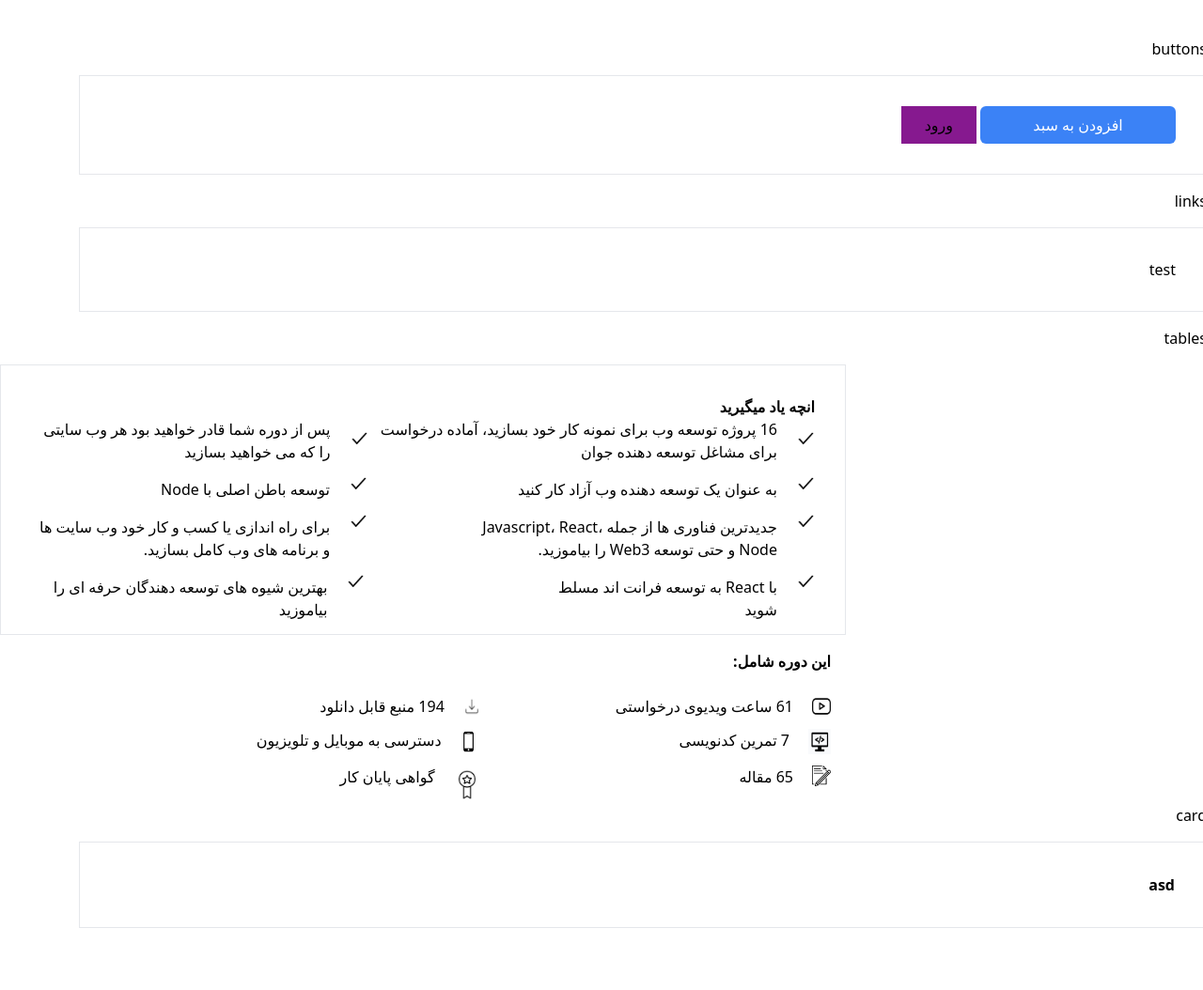
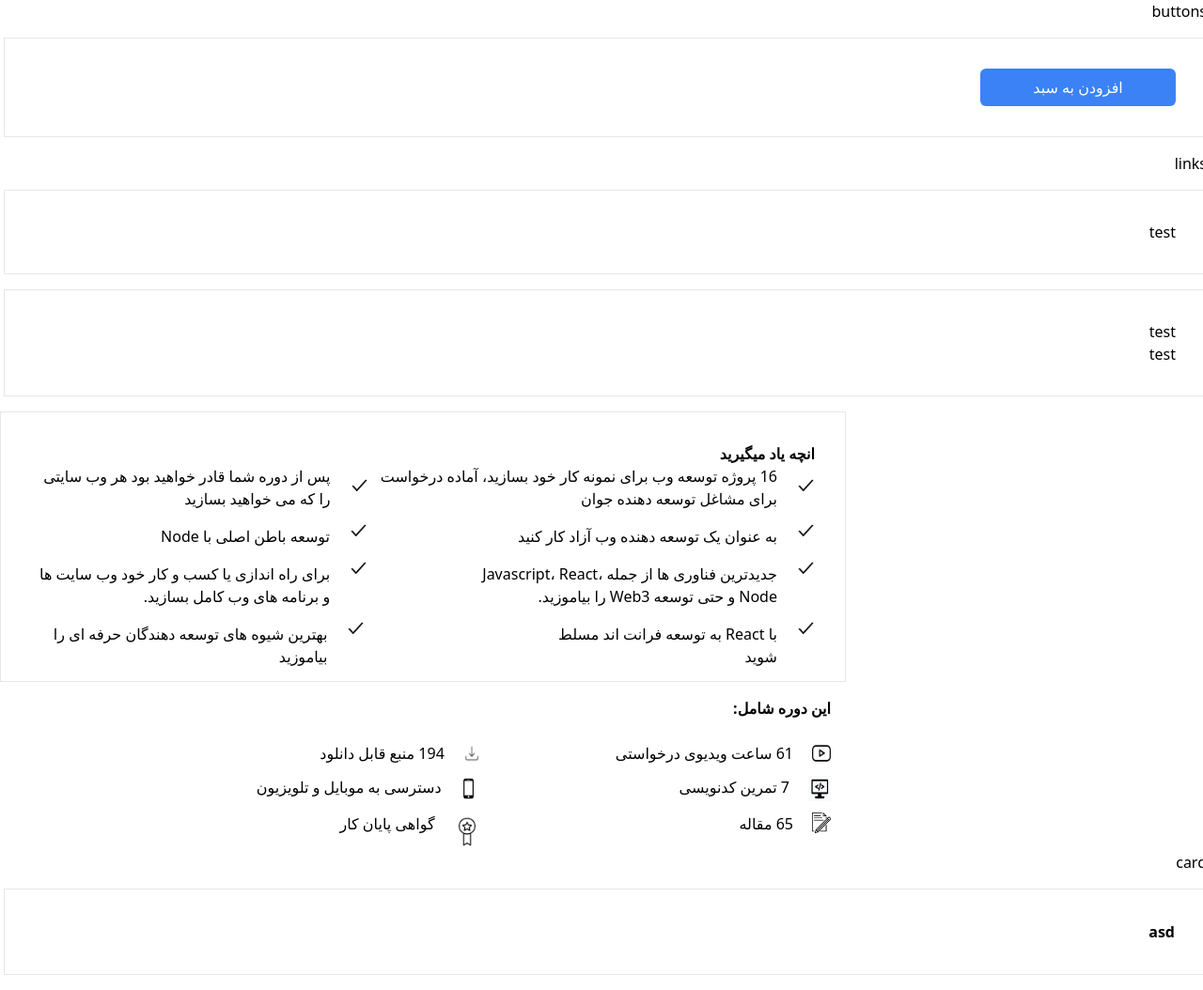
Before and after one commit to rahimifh/Elearning, a Python web app: template src/templates/components.html in a window 1280 px wide; the page is wider, and only the part inside the window is pictured. Shown: that part at 94% size. Before the commit the page ends 988 px from the top of that part, so only its background shows below. Run offline with Jinja, Linux system fonts and the light colour scheme; the template is opened without the code that fills it, so the values that code supplies are empty; style sheets or scripts are compiled from the project's sources.

Commit message:
added two link variations

```diff
--- a/src/templates/components.html
+++ b/src/templates/components.html
@@ -6,26 +6,33 @@
     <title>Document</title>
     <link rel="stylesheet" href="../assets/css/output-tailwind.css">
 </head>
-<body class="w-auto p-10
+<body class="w-screen
 h-auto">
     <h2 class="mx-auto">buttons</h2>
-    <div class="w-auto h-auto border my-4 p-8">
+    <div class="w-screen h-auto border my-4 p-8">
 
         <button class="primarybtn w-52">افزودن به سبد</button>
-        <!-- علیرضا: دکمه ورود -->
-         <button class="w-20 h-10 bg-fuchsia-800 justify-center items-center text-center ">ورود</button>
+
 
     </div>
 
     <h2 class="mx-auto">links</h2>
-    <div class="w-auto h-auto border my-4 p-8">
+    <div class=" w-screen h-auto border my-4 p-8 hover:text-purple-500">
 
         <a href="#">test</a>
 
 
 
     </div>
-    <h2 class="mx-auto">tables</h2>
+    <!--radin added two link variations-->
+    <div class="w-screen h-auto border my-4 p-8 ">
+
+       <div class="exillinkwhite w-52 " ><a href="#">test</a> </div>
+       <div class="exillinkblack w-52 " ><a href="#">test</a> </div>
+
+    </div>
+    <!--radin end-->
+
     <div class="w-[900px] h-72 border  my-4 p-8 m-96 grid-cols-2 ">
                    <h1 class="font-bold">انچه یاد میگیرید</h1>
                     <div class="flex">
@@ -76,7 +83,7 @@ h-auto">
                 </div>
 
     <h2 class="mx-auto">card</h2>
-    <div class="w-auto h-auto border my-4 p-8">
+    <div class="w-screen h-auto border my-4 p-8">
 
         <table>
             <thead>
--- a/tw/tailwind-input.css
+++ b/tw/tailwind-input.css
@@ -20,6 +20,12 @@
     .primarybtn{
       @apply p-2 rounded-md text-white bg-blue-500 hover:bg-blue-600
     }
+    .exillinkwhite{
+      @apply p-2 border-solid border-1 border-black text-black bg-white hover:bg-gray-400
+    }
+    .exillinkblack{
+      @apply p-2    text-gray-100 bg-gray-950 hover:bg-gray-900
+    }
 
 
   }
```
